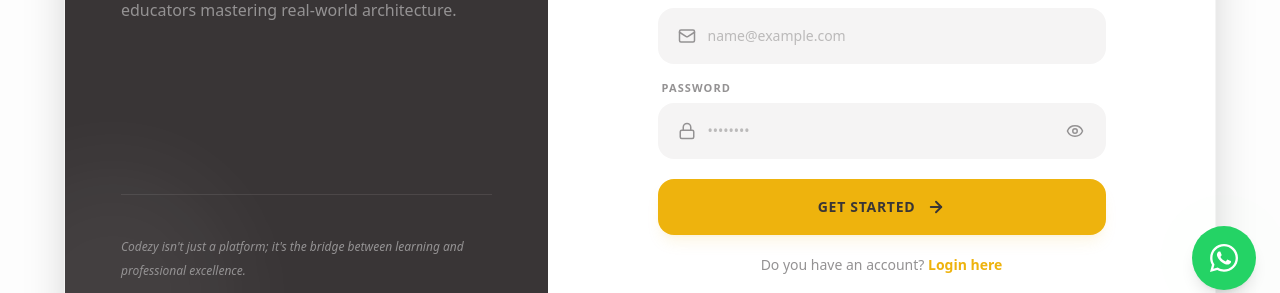
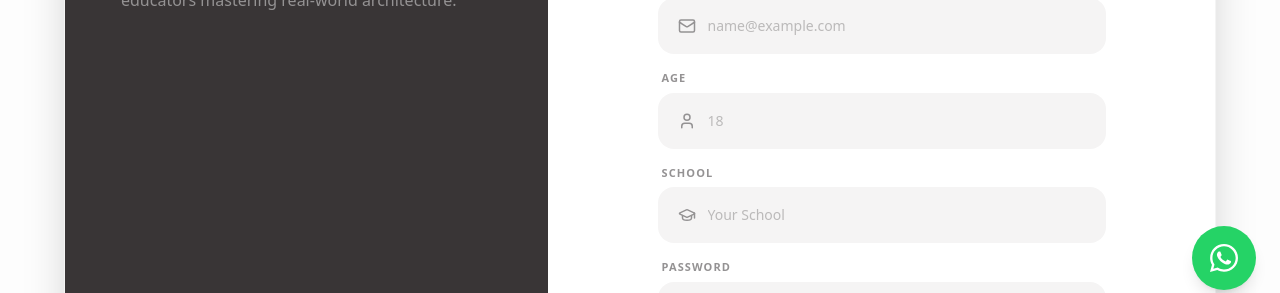
Before and after one commit to Shajidaa/codezy-frontend, a Next.js app: page /register in a window 1280 px wide. Shown: the part 486-779 px from the top of the page. Built offline with nearby package versions, Linux system fonts and the light colour scheme; no server answers.

Commit message:
add school and age filed on the register page

```diff
--- a/app/(marketing)/register/page.tsx
+++ b/app/(marketing)/register/page.tsx
@@ -50,7 +50,11 @@ export default function RegisterPage() {
   const [formData, setFormData] = useState({
     name: '',
     email: '',
+    school: '',
+    age: '',
+
     password: '',
+
     expertise: 'Full Stack (MERN)'
   });
 
@@ -149,6 +153,23 @@ export default function RegisterPage() {
                   onChange={(v: string) => handleInputChange('email', v)}
                   placeholder="name@example.com"
                   icon={<Mail size={18} />}
+                />
+                <FloatingInput
+                  label="Age"
+                  type="number"
+                  value={formData.age}
+                  onChange={(v: string) => handleInputChange('age', v)}
+                  placeholder="18"
+
+                  icon={<User size={18} />}
+                />
+                <FloatingInput
+                  label="School"
+                  type="text"
+                  value={formData.school}
+                  onChange={(v: string) => handleInputChange('school', v)}
+                  placeholder="Your School"
+                  icon={<GraduationCap size={18} />}
                 />
 
                 <FloatingInput
```
